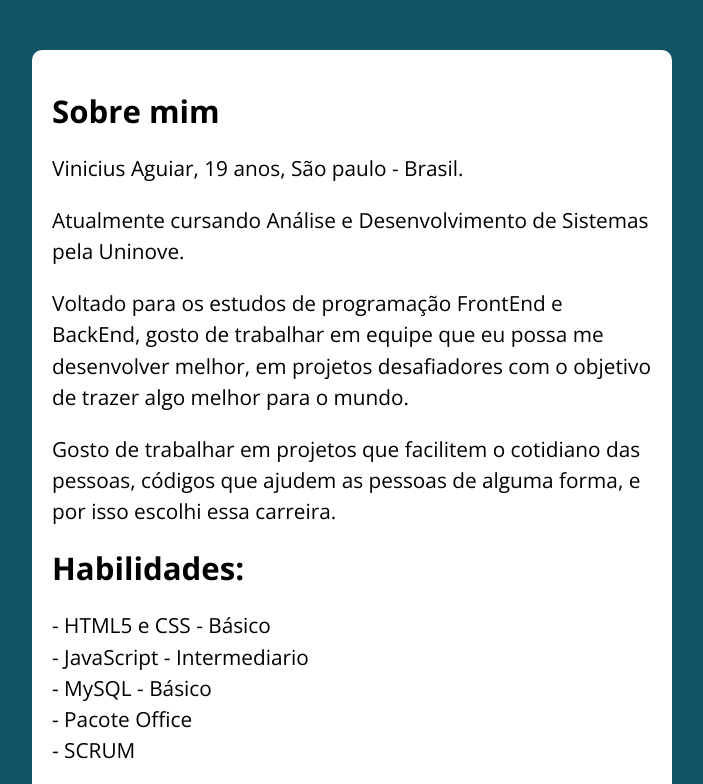
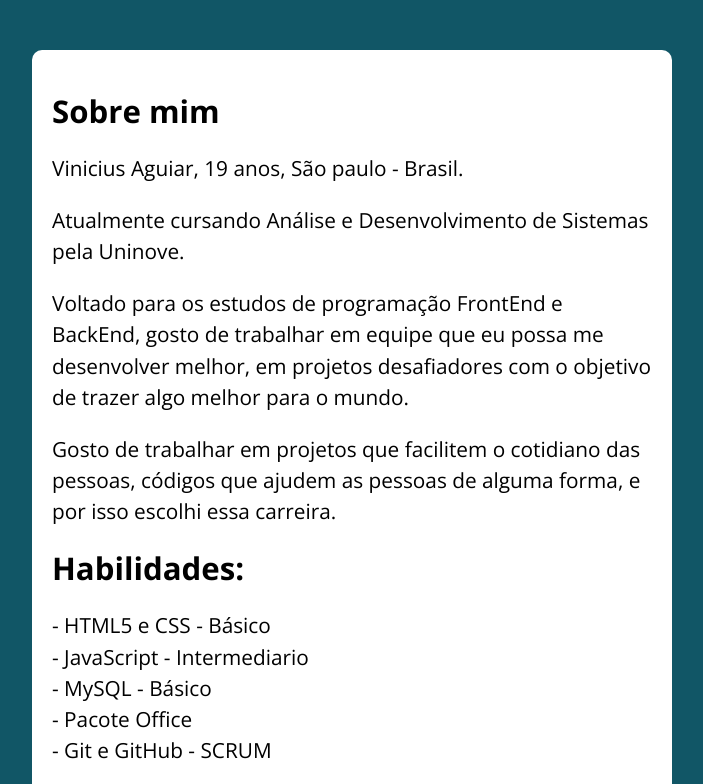
Before and after one commit to ViniAguiar1/ViniAguiar1-teste-, a plain HTML site: page ViniciusAguiar/index.html in a window 1280 px wide. Shown: the top 784 px of the page, without its empty margins (288-991 px from the left). Drawn offline with nearby package versions, Linux system fonts and the light colour scheme.

Commit message:
Atualização do 'Curriculo'

```diff
--- a/ViniciusAguiar/index.html
+++ b/ViniciusAguiar/index.html
@@ -27,6 +27,7 @@
         - JavaScript - Intermediario<br>
         - MySQL - Básico<br>
         - Pacote Office<br>
+        - Git e GitHub
         - SCRUM
         </p>
         <p><h1>Contatos:</h1>
```
